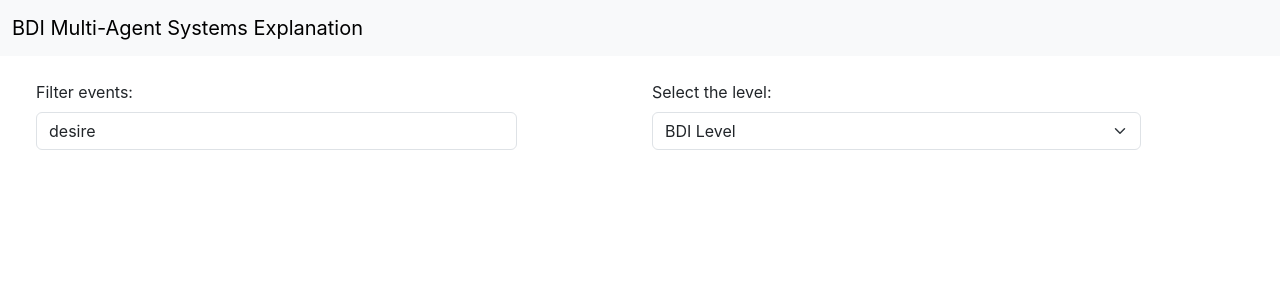
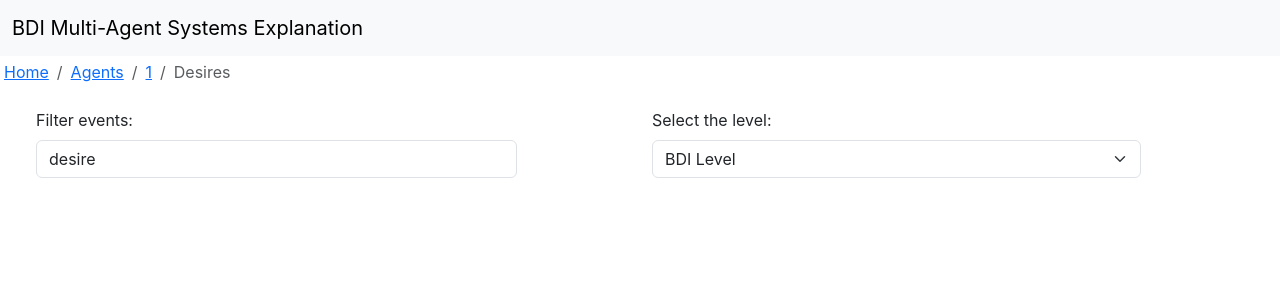
Before and after one commit to yan-elena/agent-explanation, a React (Create React App) app: page /#/agents/1/desires in a window 1280 px wide. Shown: the top 300 px of the page. Built offline with nearby package versions, Linux system fonts and the light colour scheme.

Commit message:
feat: add page location component

```diff
--- a/src/App.js
+++ b/src/App.js
@@ -5,6 +5,7 @@ import UploadLogPage from "./pages/UploadLogPage";
 import AgentEventsPage from "./pages/AgentEventsPage";
 import NavBar from "./component/NavBar";
 import {useEffect, useState} from "react";
+import PageLocation from "./component/PageLocation";
 
 function App() {
     const navigate = useNavigate();
@@ -38,12 +39,13 @@ function App() {
     return (
       <div className="flex-container">
           <NavBar/>
+          <PageLocation agent={selectedAgent}/>
           <Routes className="content">
               <Route path="/agents" element={<HomePage files={files} loadAgentLog={loadAgentLog}/>}/>
-              <Route path="/agents/:agentName/" element={<AgentEventsPage agent={selectedAgent} filter={""} level={"JASON"}/>}/>
-              <Route path="/agents/:agentName/beliefs" element={<AgentEventsPage agent={selectedAgent} filter={"belief"} level={"BDI"}/>}/>
-              <Route path="/agents/:agentName/desires" element={<AgentEventsPage agent={selectedAgent} filter={"desire"} level={"BDI"}/>}/>
-              <Route path="/agents/:agentName/intentions" element={<AgentEventsPage agent={selectedAgent} filter={"intention"} level={"BDI"}/>}/>
+              <Route path="/agents/:agentName/" exact element={<AgentEventsPage agent={selectedAgent} filter={""} level={"JASON"}/>}/>
+              <Route path="/agents/:agentName/beliefs" exact element={<AgentEventsPage agent={selectedAgent} filter={"belief"} level={"BDI"}/>}/>
+              <Route path="/agents/:agentName/desires" exact element={<AgentEventsPage agent={selectedAgent} filter={"desire"} level={"BDI"}/>}/>
+              <Route path="/agents/:agentName/intentions" exact element={<AgentEventsPage agent={selectedAgent} filter={"intention"} level={"BDI"}/>}/>
               <Route path="/" exact element={<UploadLogPage setLogFiles={setLogFiles}/>}/>
           </Routes>
       </div>
--- a/src/component/ControlForm.js
+++ b/src/component/ControlForm.js
@@ -14,7 +14,7 @@ function ControlForm(props) {
                         placeholder="Event"
                         className="me-2"
                         aria-label="Event"
-                        defaultValue={props.filter}
+                        value={props.filter}
                         onChange={e =>{ props.filterEvents(e.target.value)}}
                     />
                 </Form>
--- /dev/null
+++ b/src/component/PageLocation.js
@@ -0,0 +1,21 @@
+import Breadcrumb from 'react-bootstrap/Breadcrumb';
+import {useLocation} from "react-router-dom";
+
+function PageLocation() {
+
+    const location = useLocation().pathname
+    const pathname = location.split("/").filter(p => p).map(p => p.charAt(0).toUpperCase() + p.slice(1))
+
+    if (pathname.length > 0) {
+        return (
+            <Breadcrumb className="m-1">
+                <Breadcrumb.Item href="#/">Home</Breadcrumb.Item>
+                {pathname.map((path, idx) => (
+                    <Breadcrumb.Item href={"#/" + pathname.slice(0, idx + 1).join("/").toLowerCase()} key={idx} active={idx === pathname.length - 1}>{path}</Breadcrumb.Item>
+                ))}
+            </Breadcrumb>
+        );
+    }
+}
+
+export default PageLocation;
--- a/src/pages/AgentEventsPage.js
+++ b/src/pages/AgentEventsPage.js
@@ -1,4 +1,4 @@
-import React, {useState} from "react";
+import React, {useEffect, useState} from "react";
 import { MDBContainer } from "mdb-react-ui-kit";
 import EventComponents from "../component/event/EventComponents";
 import ControlForm from "../component/ControlForm";
@@ -9,12 +9,17 @@ function AgentEventsPage(props) {
     const [filter, setFilter] = useState(props.filter);
     const [selectedLevel, setSelectedLevel] = useState(props.level);
 
+    useEffect(() => {
+        setFilter(props.filter)
+        setSelectedLevel(props.level)
+    }, [props])
+
     resetState()
 
     return (
         <div>
             <h2 className="m-4">{props.agent && props.agent.name}</h2>
-            <ControlForm filter={props.filter} filterEvents={setFilter} level={selectedLevel} selectLevel={setSelectedLevel}/>
+            <ControlForm filter={filter} filterEvents={setFilter} level={selectedLevel} selectLevel={setSelectedLevel}/>
             <MDBContainer xs={12} className="my-5">
                 <ul className="timeline">
                     {props.agent && props.agent.log.map((event, i) => (
```
